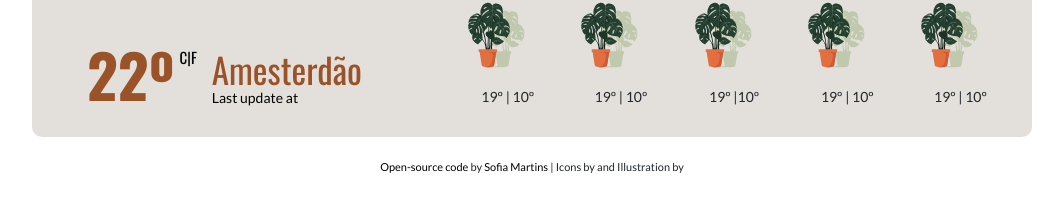
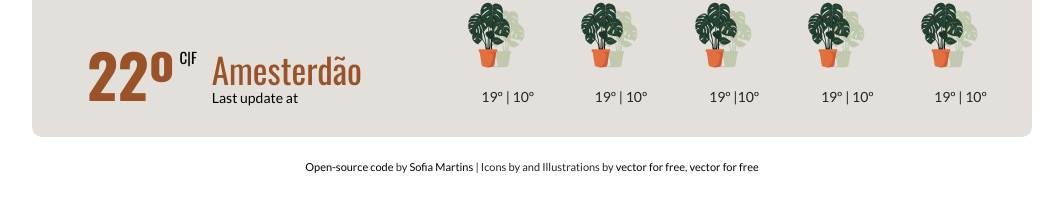
Before and after one commit to Asofiamartins/react-weather-app, a React (Create React App) app: page / in a window 1280 px wide. Shown: the part 493-704 px from the top of the page, without its empty margins (108-1171 px from the left). Built offline with nearby package versions, Linux system fonts and the light colour scheme.

Commit message:
Update Footer.js

```diff
--- a/src/Footer.js
+++ b/src/Footer.js
@@ -19,7 +19,7 @@ export default function Footer() {
         {" "}
         Sofia Martins
       </a>
-       {" "}| Icons by  and Illustration by
+       {" "}| Icons by  and Illustrations by <a href="https://vectorforfree.com/product/colorful-plant-illustration/" target="_blank" rel="noreferrer">vector for free</a>, <a href="https://vectorforfree.com/product/potted_plant_illustration_vectorforfree/" target="_blank" rel="noreferrer">vector for free</a>
     </footer>
   );
 }
```
